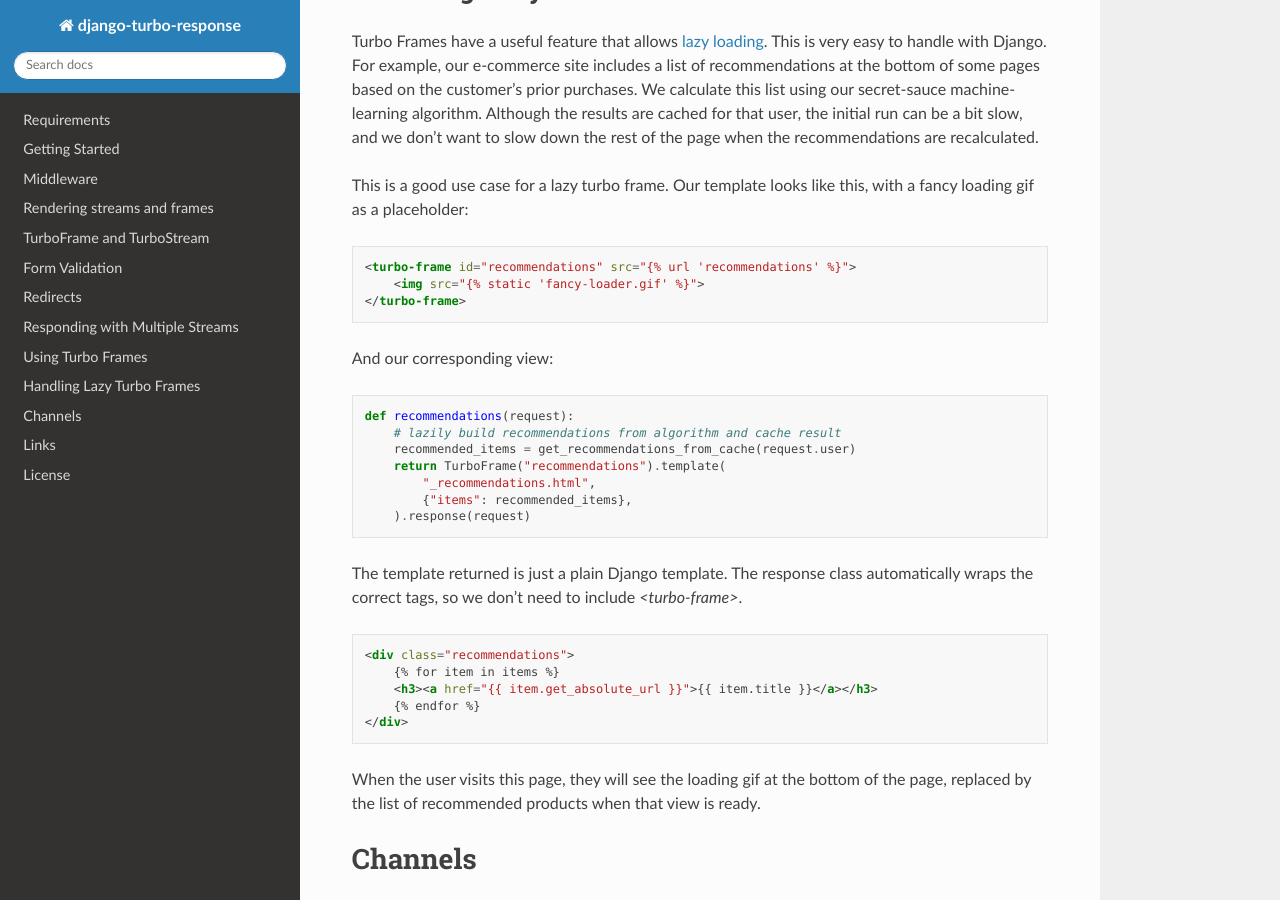
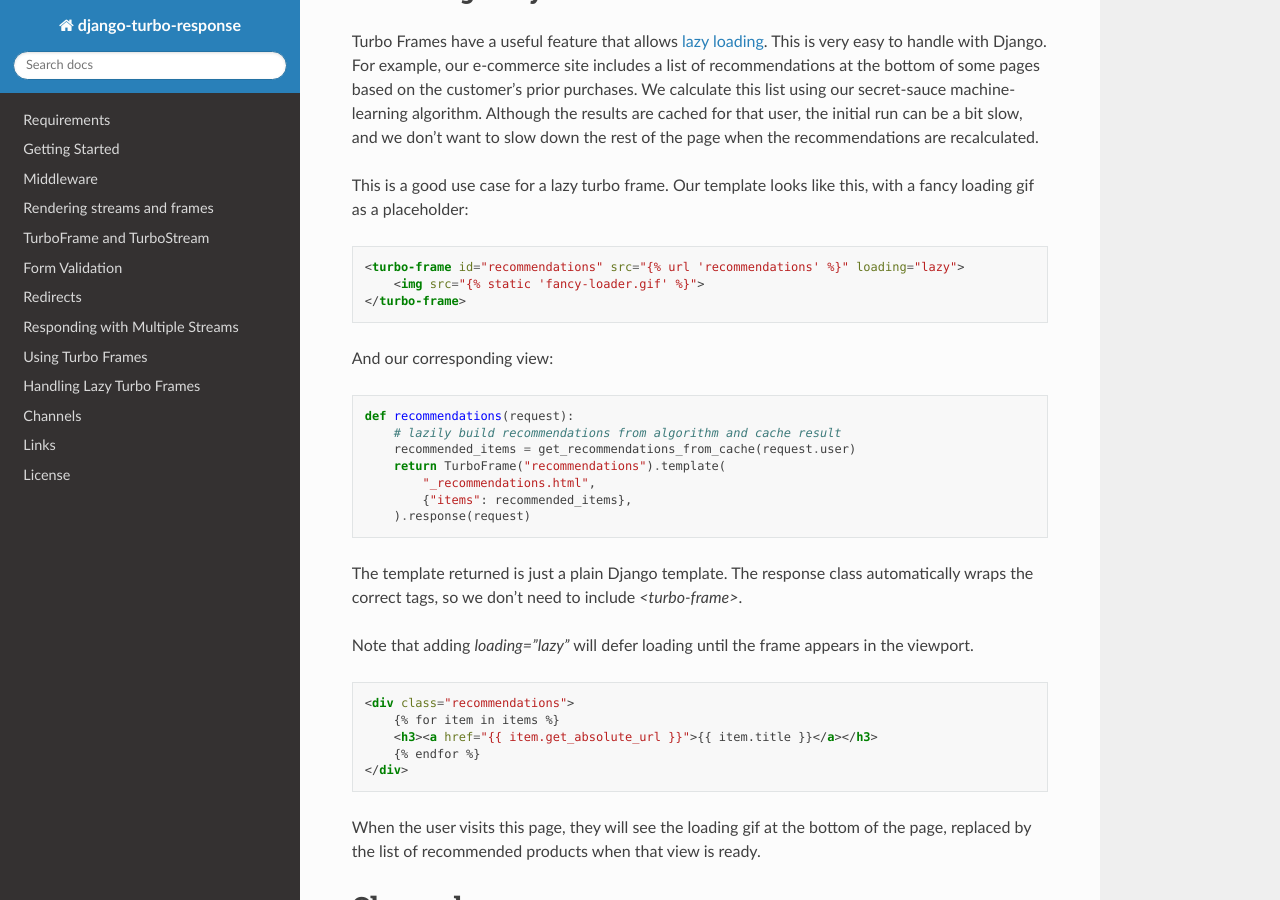
Before and after one commit to rails-inspire-django/django-turbo-helper, a Sphinx documentation site: the page built from doc/source/main.rst, in a window 1280 px wide and 900 px high, scrolled down 10091 px. Built offline with Sphinx 7.4.7 and the Read the Docs theme 2.0.0, drawn with Linux system fonts in a browser that asks for light colours; some of the changed text lies outside the part shown.

Commit message:
Updated docs

```diff
--- a/doc/source/main.rst
+++ b/doc/source/main.rst
@@ -504,7 +504,7 @@ This is a good use case for a lazy turbo frame. Our template looks like this, wi
 
 .. code-block:: html
 
-  <turbo-frame id="recommendations" src="{% url 'recommendations' %}">
+  <turbo-frame id="recommendations" src="{% url 'recommendations' %}" loading="lazy">
       <img src="{% static 'fancy-loader.gif' %}">
   </turbo-frame>
 
@@ -522,6 +522,7 @@ And our corresponding view:
 
 The template returned is just a plain Django template. The response class automatically wraps the correct tags, so we don't need to include `<turbo-frame>`.
 
+Note that adding *loading="lazy"* will defer loading until the frame appears in the viewport.
 
 .. code-block:: html
 
```
Also changed, not shown: other parts of doc/source/main.rst (+2 -2 lines).
